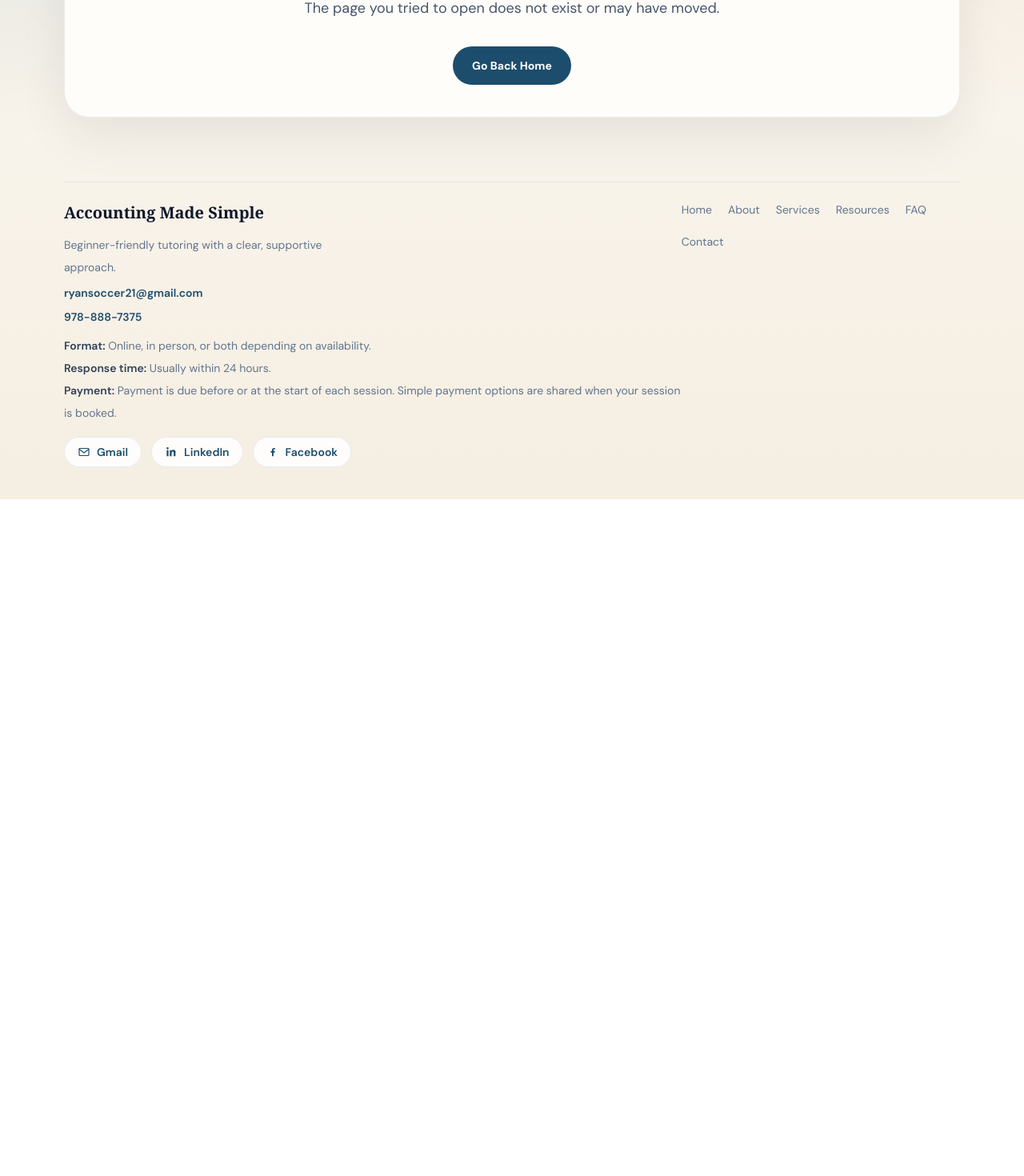
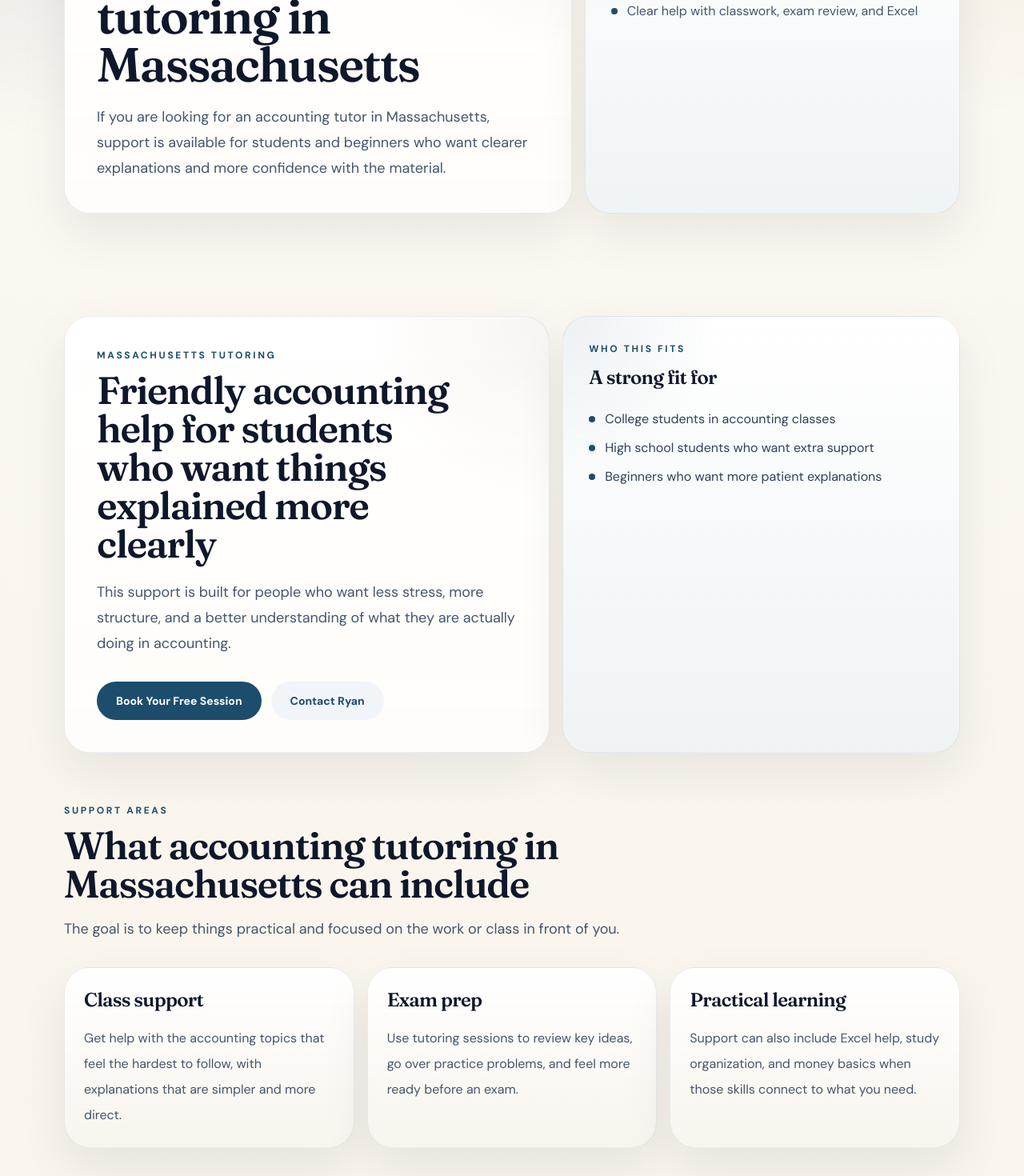
Before and after one commit to ryansoccer21-oss/accounting-made-simple, a Next.js app: page /accounting-tutor-massachusetts in a window 1280 px wide. Before the commit this address had no page. Shown: the part 280-1750 px from the top of the page at 80% size. Before the commit the page ends 904 px from the top, so only its background shows below. Built offline with nearby package versions, Linux system fonts and the light colour scheme.

Commit message:
Add Massachusetts accounting tutor landing page

```diff
--- /dev/null
+++ b/app/accounting-tutor-massachusetts/page.js
@@ -0,0 +1,121 @@
+import CtaBand from "../../components/cta-band";
+import PageHero from "../../components/page-hero";
+import PricingBooking from "../../components/pricing-booking";
+import SectionHeading from "../../components/section-heading";
+import { contactInfo } from "../../lib/site-data";
+
+export const metadata = {
+  title: "Accounting Tutor in Massachusetts",
+  description:
+    "Beginner-friendly accounting tutoring in Massachusetts with support for classwork, exam review, Excel help, and practical study support."
+};
+
+const maBullets = [
+  "Accounting tutoring in Massachusetts",
+  "Support for students, beginners, and young adults",
+  "Clear help with classwork, exam review, and Excel"
+];
+
+const maPoints = [
+  {
+    title: "Class support",
+    copy:
+      "Get help with the accounting topics that feel the hardest to follow, with explanations that are simpler and more direct."
+  },
+  {
+    title: "Exam prep",
+    copy:
+      "Use tutoring sessions to review key ideas, go over practice problems, and feel more ready before an exam."
+  },
+  {
+    title: "Practical learning",
+    copy:
+      "Support can also include Excel help, study organization, and money basics when those skills connect to what you need."
+  }
+];
+
+export default function MassachusettsAccountingTutorPage() {
+  return (
+    <>
+      <PageHero
+        eyebrow="Massachusetts"
+        title="Accounting tutoring in Massachusetts"
+        copy="If you are looking for an accounting tutor in Massachusetts, support is available for students and beginners who want clearer explanations and more confidence with the material."
+        bullets={maBullets}
+      />
+
+      <section className="site-shell section-gap">
+        <div className="grid gap-4 md:grid-cols-[minmax(0,1.1fr)_minmax(280px,0.9fr)]">
+          <article className="surface-card bg-[radial-gradient(circle_at_top_right,rgba(177,109,59,0.08),transparent_28%),linear-gradient(180deg,rgba(255,255,255,0.98),rgba(255,253,249,1))] p-8 md:p-10">
+            <p className="eyebrow">Massachusetts Tutoring</p>
+            <h1 className="section-title max-w-[14ch] text-4xl md:text-5xl">
+              Friendly accounting help for students who want things explained more clearly
+            </h1>
+            <p className="section-copy mt-5 max-w-3xl">
+              This support is built for people who want less stress, more structure, and a better
+              understanding of what they are actually doing in accounting.
+            </p>
+            <div className="mt-8 flex flex-wrap gap-3">
+              <a
+                className="cta-primary"
+                href={contactInfo.bookingUrl}
+                rel="noreferrer"
+                target="_blank"
+              >
+                Book Your Free Session
+              </a>
+              <a
+                className="cta-secondary"
+                href={`mailto:${contactInfo.email}?subject=Massachusetts%20Accounting%20Tutoring`}
+              >
+                Contact Ryan
+              </a>
+            </div>
+          </article>
+
+          <aside className="surface-card bg-[radial-gradient(circle_at_top_left,rgba(29,77,108,0.08),transparent_26%),linear-gradient(180deg,rgba(255,255,255,0.98),rgba(223,234,241,0.5))] p-8">
+            <p className="eyebrow">Who This Fits</p>
+            <h2 className="text-2xl font-semibold text-slate-900">A strong fit for</h2>
+            <ul className="mt-6 space-y-3 text-slate-700">
+              <li className="flex gap-3">
+                <span className="mt-2 size-2 shrink-0 rounded-full bg-[color:var(--brand)]" />
+                <span>College students in accounting classes</span>
+              </li>
+              <li className="flex gap-3">
+                <span className="mt-2 size-2 shrink-0 rounded-full bg-[color:var(--brand)]" />
+                <span>High school students who want extra support</span>
+              </li>
+              <li className="flex gap-3">
+                <span className="mt-2 size-2 shrink-0 rounded-full bg-[color:var(--brand)]" />
+                <span>Beginners who want more patient explanations</span>
+              </li>
+            </ul>
+          </aside>
+        </div>
+      </section>
+
+      <section className="site-shell">
+        <SectionHeading
+          eyebrow="Support Areas"
+          title="What accounting tutoring in Massachusetts can include"
+          copy="The goal is to keep things practical and focused on the work or class in front of you."
+        />
+        <div className="grid gap-4 md:grid-cols-3">
+          {maPoints.map((point) => (
+            <article
+              key={point.title}
+              className="surface-card bg-[linear-gradient(180deg,rgba(255,255,255,0.98),rgba(248,244,236,0.92))] p-6"
+            >
+              <h2 className="text-2xl font-semibold text-slate-900">{point.title}</h2>
+              <p className="mt-4 leading-8 text-slate-600">{point.copy}</p>
+            </article>
+          ))}
+        </div>
+      </section>
+
+      <PricingBooking />
+
+      <CtaBand />
+    </>
+  );
+}
```
